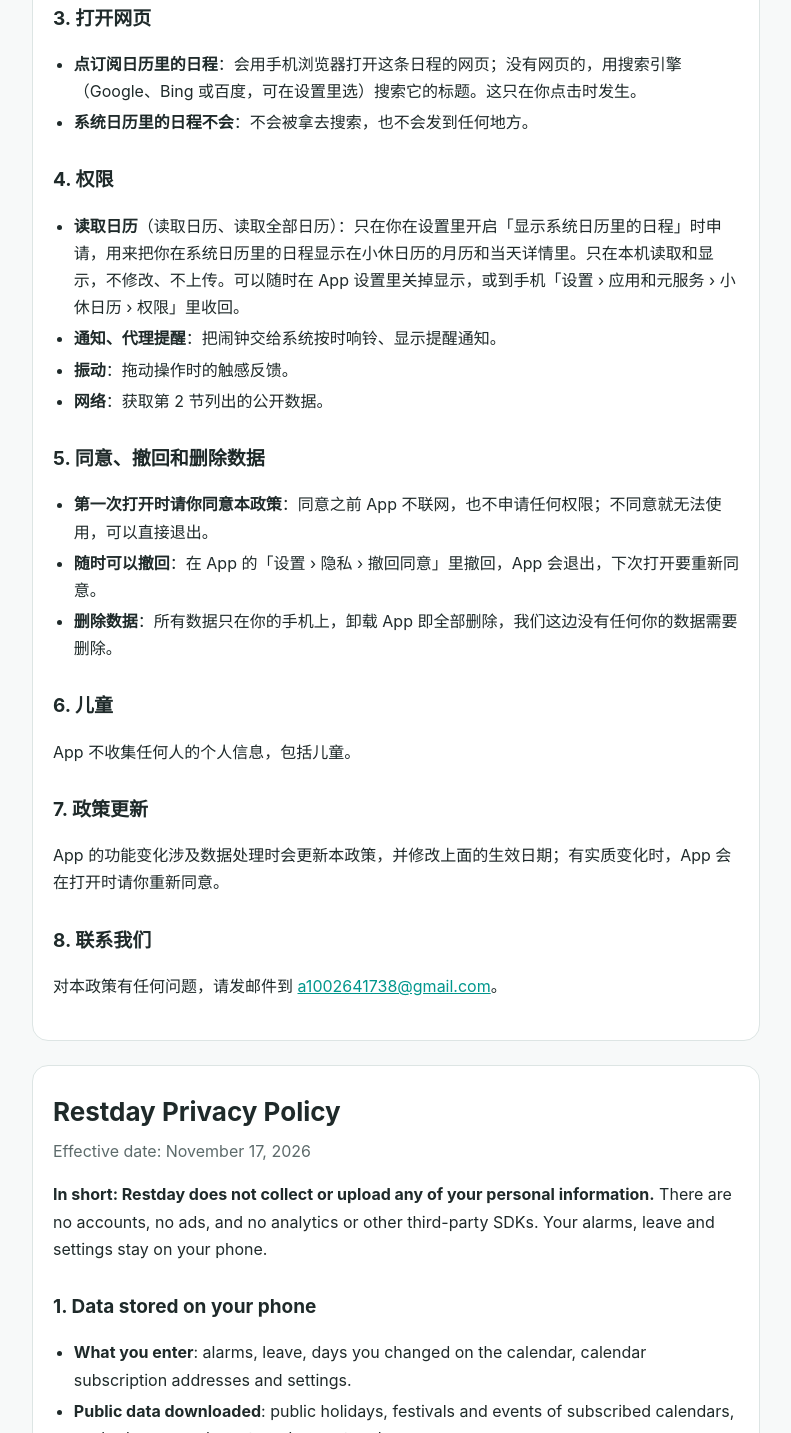
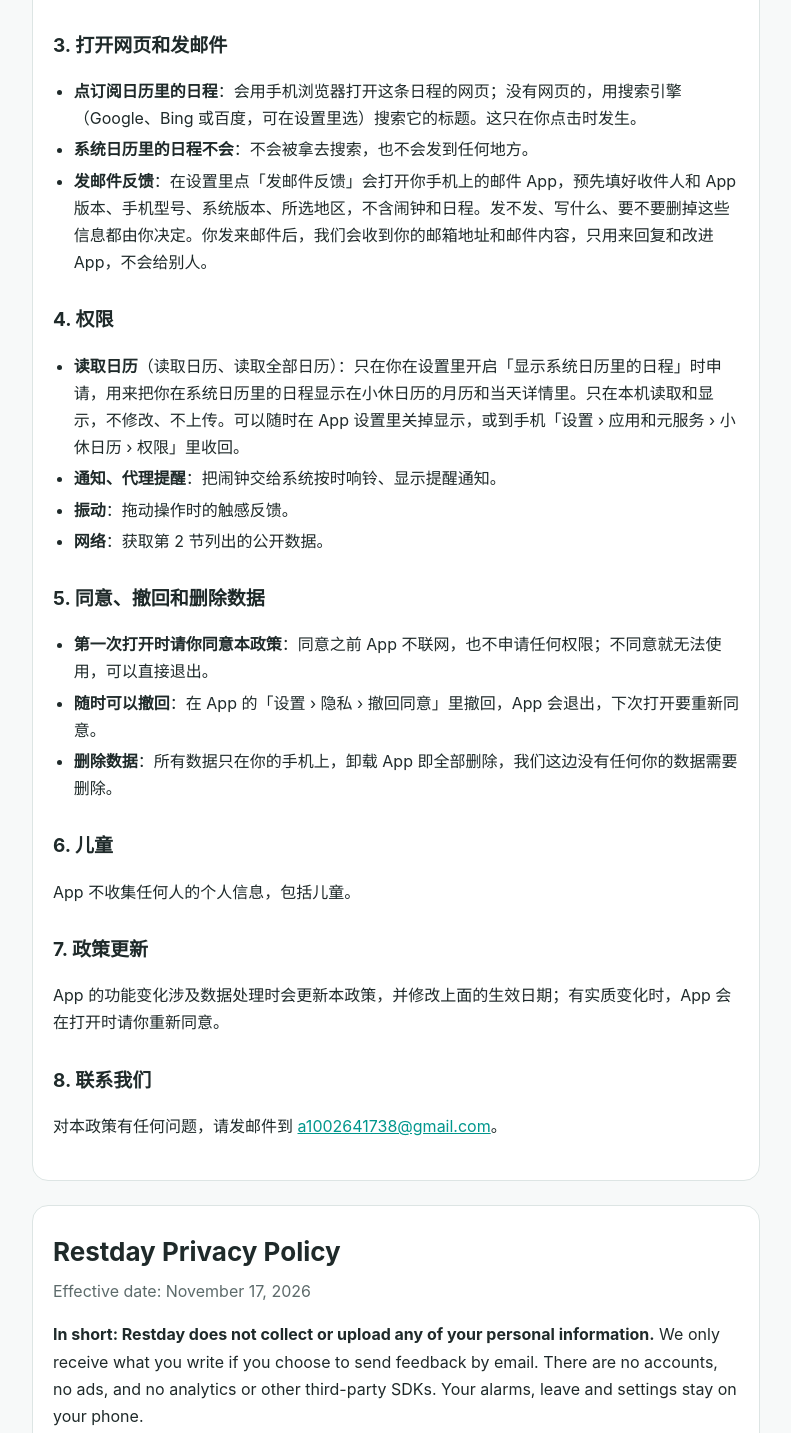
Before and after one commit to Yan-Shirong/restday, a plain HTML site: page privacy.html in a window 1280 px wide. Shown: the part 949-2382 px from the top of the page, without its empty margins (244-1035 px from the left). Drawn offline with Linux system fonts and the light colour scheme.

Commit message:
更新隐私政策

```diff
--- a/privacy.html
+++ b/privacy.html
@@ -38,7 +38,7 @@
 <h1>小休日历隐私政策</h1>
 <p class="date">生效日期：2026 年 11 月 17 日</p>
 
-<p><b>一句话：小休日历不收集、不上传你的任何个人信息。</b>没有帐号，没有广告，没有统计或其他第三方 SDK。你的闹钟、请假和设置只保存在你的手机上。</p>
+<p><b>一句话：小休日历不收集、不上传你的任何个人信息。</b>只有你主动发邮件反馈时，我们才会收到你写的邮件。没有帐号，没有广告，没有统计或其他第三方 SDK。你的闹钟、请假和设置只保存在你的手机上。</p>
 
 <h2>1. 保存在手机上的数据</h2>
 <ul>
@@ -57,10 +57,11 @@
   <li><b>检测能否访问 Google</b>：打开日历页时访问一次 <code>www.google.com/generate_204</code>（一个空页面），只用来决定点开日程时用哪个搜索引擎。</li>
 </ul>
 
-<h2>3. 打开网页</h2>
+<h2>3. 打开网页和发邮件</h2>
 <ul>
   <li><b>点订阅日历里的日程</b>：会用手机浏览器打开这条日程的网页；没有网页的，用搜索引擎（Google、Bing 或百度，可在设置里选）搜索它的标题。这只在你点击时发生。</li>
   <li><b>系统日历里的日程不会</b>：不会被拿去搜索，也不会发到任何地方。</li>
+  <li><b>发邮件反馈</b>：在设置里点「发邮件反馈」会打开你手机上的邮件 App，预先填好收件人和 App 版本、手机型号、系统版本、所选地区，不含闹钟和日程。发不发、写什么、要不要删掉这些信息都由你决定。你发来邮件后，我们会收到你的邮箱地址和邮件内容，只用来回复和改进 App，不会给别人。</li>
 </ul>
 
 <h2>4. 权限</h2>
@@ -92,7 +93,7 @@
 <h1>Restday Privacy Policy</h1>
 <p class="date">Effective date: November 17, 2026</p>
 
-<p><b>In short: Restday does not collect or upload any of your personal information.</b> There are no accounts, no ads, and no analytics or other third-party SDKs. Your alarms, leave and settings stay on your phone.</p>
+<p><b>In short: Restday does not collect or upload any of your personal information.</b> We only receive what you write if you choose to send feedback by email. There are no accounts, no ads, and no analytics or other third-party SDKs. Your alarms, leave and settings stay on your phone.</p>
 
 <h2>1. Data stored on your phone</h2>
 <ul>
@@ -111,10 +112,11 @@
   <li><b>Checking whether Google is reachable</b>: when the calendar page opens, the app loads <code>www.google.com/generate_204</code> (an empty page) once, only to decide which search engine to use when you open an event.</li>
 </ul>
 
-<h2>3. Opening web pages</h2>
+<h2>3. Opening web pages and sending email</h2>
 <ul>
   <li><b>Tapping an event of a subscribed calendar</b>: opens the event's web page in your browser; if it has none, searches its title with a search engine (Google, Bing or Baidu, selectable in settings). This happens only when you tap.</li>
   <li><b>Events from your system calendar never do</b>: they are never searched or sent anywhere.</li>
+  <li><b>Feedback by email</b>: tapping "Send feedback by email" in settings opens the email app on your phone with the recipient, app version, phone model, system version and selected regions filled in; alarms and events are not included. Whether to send it, what to write and whether to delete that information is up to you. If you send it, we receive your email address and the message, and use them only to reply and improve the app. We do not share them with anyone.</li>
 </ul>
 
 <h2>4. Permissions</h2>
```
